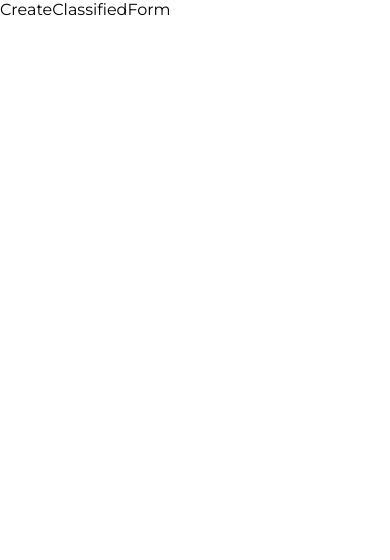
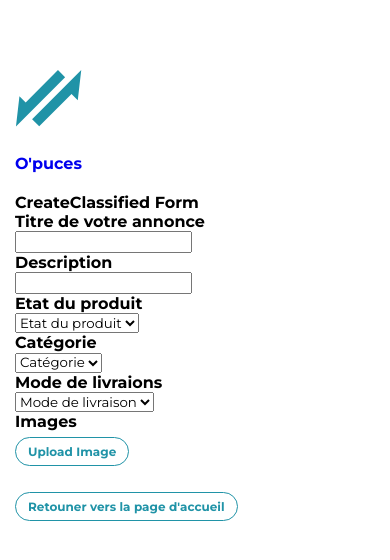
Before and after one commit to Gaetan-CRISTINA/Projet-OPuces-Front, a Vue app in the folder opuces/: page /create-classified in a window 390 px wide. Shown: the top 560 px of the page. Built offline with nearby package versions, Linux system fonts and the light colour scheme.

Commit message:
create-classified Mobile

```diff
--- a/opuces/src/views/CreateClassified.vue
+++ b/opuces/src/views/CreateClassified.vue
@@ -1,18 +1,108 @@
 <template>
-    <div>CreateClassifiedForm</div>
+  <div class="main-container">
+    <div class="logoOpuces">
+      <router-link :to="{ name: 'Home' }">
+        <span id="logo-link"><Logo /></span>
+        <h1>O'puces</h1>
+      </router-link>
+    </div>
+    <h1>CreateClassified Form</h1>
+    <form action="">
+      <h6>Titre de votre annonce</h6>
+      <label>
+        <input v-model="title" name="title" class="title" />
+      </label>
+
+      <h6>Description</h6>
+      <label>
+        <input v-model="description" name="description" class="description" />
+      </label>
+
+      <h6>Etat du produit</h6>
+      <label>
+        <select name="" id="">
+            <option value="">Etat du produit</option>
+        </select>
+      </label>
+
+      <h6>Catégorie</h6>
+      <label>
+        <select name="" id="">
+            <option value="">Catégorie</option>
+        </select>
+      </label>
+
+    <h6>Mode de livraions</h6>
+      <label>
+        <select name="" id="">
+            <option value="">Mode de livraison</option>
+        </select>
+      </label>
+    </form>
+
+    <h6>Images</h6>
+      <label>
+        <button>Upload Image</button>
+      </label>
+
+    <div class="homeLink">
+      <router-link
+        :to="{
+          name: 'Home',
+        }"
+      >
+        <button>Retouner vers la page d'accueil</button>
+      </router-link>
+    </div>
+  </div>
 </template>
 <script>
-
+import Logo from "../components/atoms/Logo.vue";
 export default {
   name: "CreateClassified",
   components: {
-
+    Logo,
   },
 };
 </script>
 
 <style scoped lang="scss">
 @import "../assets/scss/main";
+.main-container {
+  position: relative;
+  top: 70px;
+}
+button {
+  font-size: 12px;
+  font-weight: 700;
+  color: $main-green;
+  padding: 0.5em 1em;
+  border-radius: 22px;
+  border: solid 1px $main-green;
+  background-color: #fff;
+  margin-top: 0.5em;
+  transition: all 0.3s;
+  cursor: pointer;
+}
+button:hover {
+  background-color: $main-green;
+  color: #fff;
+  border: solid 1px $main-green;
+}
+.main-container div:first-child {
+  position: relative;
+  color: $main-green;
+
+  display: flex;
+  align-items: center;
+  justify-content: flex-start;
+}
+.logoOpuces{
+  margin-bottom: 20px;
+}
+.homeLink{
+    margin-top: 20px;
+}
 
 @media screen and (min-width: 576px) {
 }
```
